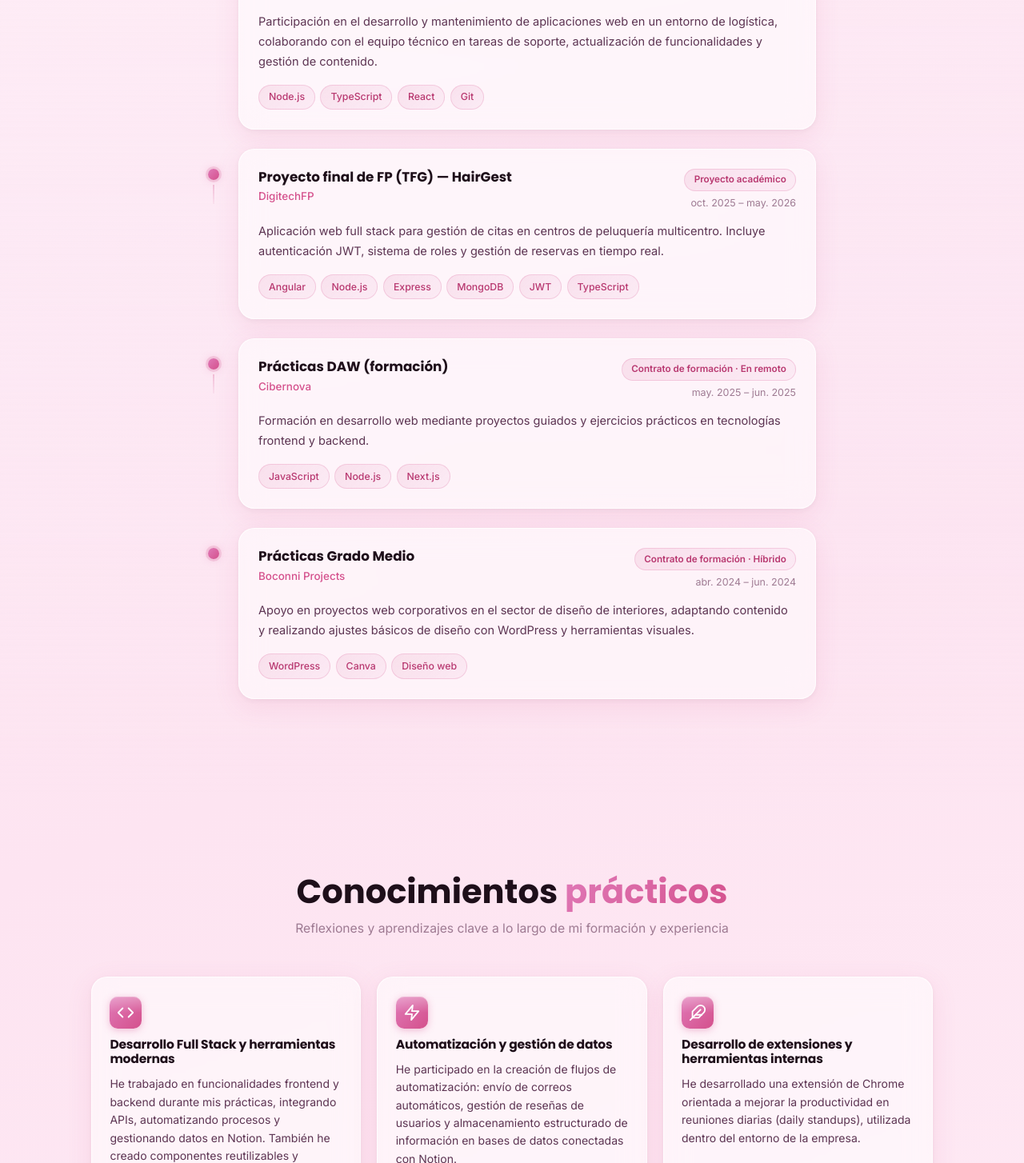
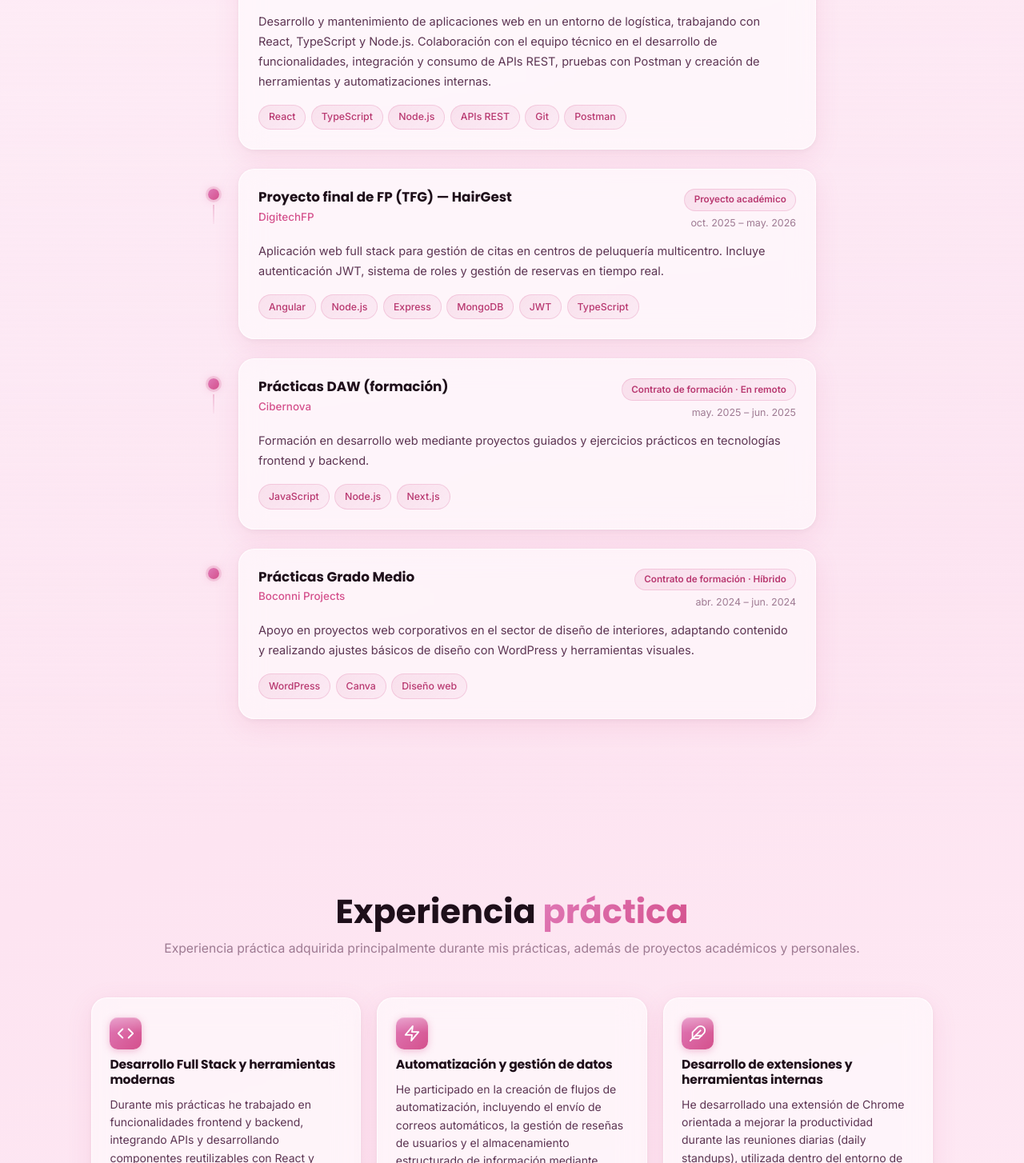
Before and after one commit to Monica-pxl/portfolio-monica, a React (Vite) app: page / in a window 1280 px wide. Shown: the part 3936-5390 px from the top of the page at 80% size. Built offline with nearby package versions, Linux system fonts and the light colour scheme.

Commit message:
cambio de contenidos en Experiencia y en Conocimientos prácticos

```diff
--- a/src/i18n/translations.ts
+++ b/src/i18n/translations.ts
@@ -16,6 +16,7 @@ export const translations = {
       modoLight: 'Modo claro',
       openMenu: 'Abrir menú',
     },
+
     hero: {
       badge: 'Disponible para nuevas oportunidades',
       role: 'Desarrolladora Web Full Stack · DAW',
@@ -27,6 +28,7 @@ export const translations = {
       btnCvEs: 'Descargar CV',
       scroll: 'Scroll',
     },
+
     about: {
       title: 'Sobre',
       titleSpan: 'mí',
@@ -41,6 +43,7 @@ export const translations = {
       card3Sub: 'Proyectos académicos y prácticas en empresa',
       statProjects: 'proyectos',
     },
+
     skills: {
       title: 'Mis',
       titleSpan: 'skills',
@@ -53,6 +56,7 @@ export const translations = {
         'Herramientas',
       ],
     },
+
     projects: {
       title: 'Mis',
       titleSpan: 'proyectos',
@@ -64,7 +68,12 @@ export const translations = {
           subtitle: 'TFG — Gestión de peluquerías',
           description:
             'Aplicación web full stack para gestión de citas en peluquerías multicentro. Incluye sistema de autenticación con JWT, gestión de roles diferenciados, reservas online y una API REST completa.',
-          features: ['Autenticación y roles', 'Reservas online', 'API REST', 'Multi-centro'],
+          features: [
+            'Autenticación y roles',
+            'Reservas online',
+            'API REST',
+            'Multi-centro',
+          ],
         },
         {
           id: 'gallery',
@@ -77,6 +86,7 @@ export const translations = {
       ],
       demo: 'Demo',
     },
+
     experience: {
       title: 'Experiencia',
       subtitle: 'Prácticas, proyectos y formación',
@@ -86,16 +96,30 @@ export const translations = {
           title: 'Prácticas en desarrollo web (DAW)',
           type: 'Contrato de formación · En remoto',
           period: 'mar. 2026 – may. 2026',
-          tags: ['Node.js', 'TypeScript', 'React', 'Git'],
+          tags: [
+            'React',
+            'TypeScript',
+            'Node.js',
+            'APIs REST',
+            'Git',
+            'Postman',
+          ],
           description:
-            'Participación en el desarrollo y mantenimiento de aplicaciones web en un entorno de logística, colaborando con el equipo técnico en tareas de soporte, actualización de funcionalidades y gestión de contenido.',
+            'Desarrollo y mantenimiento de aplicaciones web en un entorno de logística, trabajando con React, TypeScript y Node.js. Colaboración con el equipo técnico en el desarrollo de funcionalidades, integración y consumo de APIs REST, pruebas con Postman y creación de herramientas y automatizaciones internas.',
         },
         {
           id: 'exp2',
           title: 'Proyecto final de FP (TFG) — HairGest',
           type: 'Proyecto académico',
           period: 'oct. 2025 – may. 2026',
-          tags: ['Angular', 'Node.js', 'Express', 'MongoDB', 'JWT', 'TypeScript'],
+          tags: [
+            'Angular',
+            'Node.js',
+            'Express',
+            'MongoDB',
+            'JWT',
+            'TypeScript',
+          ],
           description:
             'Aplicación web full stack para gestión de citas en centros de peluquería multicentro. Incluye autenticación JWT, sistema de roles y gestión de reservas en tiempo real.',
         },
@@ -119,43 +143,58 @@ export const translations = {
         },
       ],
     },
+
     learned: {
-      title: 'Conocimientos',
-      titleSpan: 'prácticos',
-      subtitle: 'Reflexiones y aprendizajes clave a lo largo de mi formación y experiencia',
+      title: 'Experiencia',
+      titleSpan: 'práctica',
+      subtitle:
+        'Experiencia práctica adquirida principalmente durante mis prácticas, además de proyectos académicos y personales.',
       items: [
         {
           title: 'Desarrollo Full Stack y herramientas modernas',
           description:
-            'He trabajado en funcionalidades frontend y backend durante mis prácticas, integrando APIs, automatizando procesos y gestionando datos en Notion. También he creado componentes reutilizables y sistemas de diseño con Storybook en React.',
-          tags: ['React', 'Storybook', 'APIs REST', 'Notion', 'Frontend', 'Backend'],
+            'Durante mis prácticas he trabajado en funcionalidades frontend y backend, integrando APIs y desarrollando componentes reutilizables con React y Storybook. También he participado en la creación de herramientas internas y automatizaciones para mejorar procesos de trabajo.',
+          tags: [
+            'React',
+            'Storybook',
+            'APIs REST',
+            'Frontend',
+            'Backend',
+            'Automatización',
+          ],
         },
         {
           title: 'Automatización y gestión de datos',
           description:
-            'He participado en la creación de flujos de automatización: envío de correos automáticos, gestión de reseñas de usuarios y almacenamiento estructurado de información en bases de datos conectadas con Notion.',
-          tags: ['Automatización', 'Notion', 'Email', 'Base de datos'],
+            'He participado en la creación de flujos de automatización, incluyendo el envío de correos automáticos, la gestión de reseñas de usuarios y el almacenamiento estructurado de información mediante Notion.',
+          tags: ['Automatización', 'Notion', 'Email', 'Gestión de datos'],
         },
         {
           title: 'Desarrollo de extensiones y herramientas internas',
           description:
-            'He desarrollado una extensión de Chrome orientada a mejorar la productividad en reuniones diarias (daily standups), utilizada dentro del entorno de la empresa.',
-          tags: ['Chrome Extension', 'JavaScript', 'DevTools', 'Productividad'],
+            'He desarrollado una extensión de Chrome orientada a mejorar la productividad durante las reuniones diarias (daily standups), utilizada dentro del entorno de la empresa.',
+          tags: [
+            'Chrome Extension',
+            'JavaScript',
+            'DevTools',
+            'Herramientas internas',
+          ],
         },
         {
           title: 'Diseño web y experiencia de usuario',
           description:
-            'He apoyado en tareas de diseño frontend: selección de referencias visuales, creación de maquetas y uso de herramientas como WordPress, Canva y CSS para mejorar la parte visual de los proyectos.',
+            'He apoyado en tareas de diseño frontend, incluyendo la selección de referencias visuales, creación de maquetas y uso de herramientas como WordPress, Canva y CSS para mejorar la parte visual de los proyectos.',
           tags: ['WordPress', 'Canva', 'CSS', 'Maquetación', 'UX/UI'],
         },
         {
           title: 'Control de calidad y testing',
           description:
-            'He realizado pruebas de APIs con Postman y verificado el correcto funcionamiento del backend y el frontend para asegurar la estabilidad de las aplicaciones.',
+            'He realizado pruebas de APIs con Postman y verificado el correcto funcionamiento del backend y frontend para asegurar la estabilidad de las aplicaciones.',
           tags: ['Postman', 'Testing', 'APIs REST', 'QA'],
         },
       ],
     },
+
     contact: {
       title: 'Hablemos',
       titleSpan: ':)',
@@ -184,6 +223,7 @@ export const translations = {
       modoLight: 'Light mode',
       openMenu: 'Open menu',
     },
+
     hero: {
       badge: 'Available for new opportunities',
       role: 'Full Stack Developer · DAW',
@@ -195,6 +235,7 @@ export const translations = {
       btnCvEs: 'Download CV',
       scroll: 'Scroll',
     },
+
     about: {
       title: 'About',
       titleSpan: 'me',
@@ -209,6 +250,7 @@ export const translations = {
       card3Sub: 'Academic projects and company internships',
       statProjects: 'projects',
     },
+
     skills: {
       title: 'My',
       titleSpan: 'skills',
@@ -221,6 +263,7 @@ export const translations = {
         'Tools',
       ],
     },
+
     projects: {
       title: 'My',
       titleSpan: 'projects',
@@ -232,7 +275,12 @@ export const translations = {
           subtitle: 'Final Project — Hair salon management',
           description:
             'Full stack web application for appointment management in multi-center hairdressing salons. Includes JWT authentication, role management, online booking and a complete REST API.',
-          features: ['Auth & roles', 'Online booking', 'REST API', 'Multi-center'],
+          features: [
+            'Auth & roles',
+            'Online booking',
+            'REST API',
+            'Multi-center',
+          ],
         },
         {
           id: 'gallery',
@@ -245,6 +293,7 @@ export const translations = {
       ],
       demo: 'Demo',
     },
+
     experience: {
       title: 'Experience',
       subtitle: 'Internships, projects and training',
@@ -254,16 +303,30 @@ export const translations = {
           title: 'Web development internship (DAW)',
           type: 'Training contract · Remote',
           period: 'Mar. 2026 – May 2026',
-          tags: ['Node.js', 'TypeScript', 'React', 'Git'],
+          tags: [
+            'React',
+            'TypeScript',
+            'Node.js',
+            'REST APIs',
+            'Git',
+            'Postman',
+          ],
           description:
-            'Participation in the development and maintenance of web applications in a logistics environment, collaborating with the technical team on support tasks, feature updates and content management.',
+            'Development and maintenance of web applications in a logistics environment, working with React, TypeScript and Node.js. Collaboration with the technical team on feature development, REST API integration and consumption, Postman testing, and the creation of internal tools and automations.',
         },
         {
           id: 'exp2',
           title: 'Final vocational project (TFG) — HairGest',
           type: 'Academic project',
           period: 'Oct. 2025 – May 2026',
-          tags: ['Angular', 'Node.js', 'Express', 'MongoDB', 'JWT', 'TypeScript'],
+          tags: [
+            'Angular',
+            'Node.js',
+            'Express',
+            'MongoDB',
+            'JWT',
+            'TypeScript',
+          ],
           description:
             'Full stack web application for appointment management in multi-center hairdressing salons. Includes JWT authentication, role system and real-time booking management.',
         },
@@ -287,43 +350,58 @@ export const translations = {
         },
       ],
     },
+
     learned: {
       title: 'Practical',
-      titleSpan: 'knowledge',
-      subtitle: 'Key reflections and learnings throughout my training and experience',
+      titleSpan: 'experience',
+      subtitle:
+        'Practical experience gained mainly during my internships, as well as through academic and personal projects.',
       items: [
         {
           title: 'Full Stack development and modern tools',
           description:
-            'I worked on frontend and backend features during my internship, integrating APIs, automating processes and managing data in Notion. I also created reusable components and design systems with Storybook in React.',
-          tags: ['React', 'Storybook', 'APIs REST', 'Notion', 'Frontend', 'Backend'],
+            'During my internship, I worked on frontend and backend features, integrating APIs and developing reusable components with React and Storybook. I also participated in creating internal tools and automations to improve workflows.',
+          tags: [
+            'React',
+            'Storybook',
+            'REST APIs',
+            'Frontend',
+            'Backend',
+            'Automation',
+          ],
         },
         {
           title: 'Automation and data management',
           description:
-            'I participated in building automation flows: automatic email sending, user review management and structured data storage in databases connected with Notion.',
-          tags: ['Automation', 'Notion', 'Email', 'Database'],
+            'I participated in building automation flows, including automatic email sending, user review management and structured information storage using Notion.',
+          tags: ['Automation', 'Notion', 'Email', 'Data management'],
         },
         {
           title: 'Extension and internal tool development',
           description:
-            'I developed a Chrome extension aimed at improving productivity in daily standup meetings, used within the company environment.',
-          tags: ['Chrome Extension', 'JavaScript', 'DevTools', 'Productivity'],
+            'I developed a Chrome extension aimed at improving productivity during daily standup meetings, used within the company environment.',
+          tags: [
+            'Chrome Extension',
+            'JavaScript',
+            'DevTools',
+            'Internal Tools',
+          ],
         },
         {
           title: 'Web design and user experience',
           description:
-            'I supported frontend design tasks: selecting visual references, creating mockups and using tools like WordPress, Canva and CSS to improve the visual side of projects.',
+            'I supported frontend design tasks, including selecting visual references, creating mockups and using tools such as WordPress, Canva and CSS to improve the visual side of projects.',
           tags: ['WordPress', 'Canva', 'CSS', 'Layout Design', 'UX/UI'],
         },
         {
           title: 'Quality assurance and testing',
           description:
             'I tested APIs with Postman and verified the correct functioning of backend and frontend to ensure application stability.',
-          tags: ['Postman', 'Testing', 'APIs REST', 'QA'],
+          tags: ['Postman', 'Testing', 'REST APIs', 'QA'],
         },
       ],
     },
+
     contact: {
       title: "Let's talk",
       titleSpan: ':)',
```
